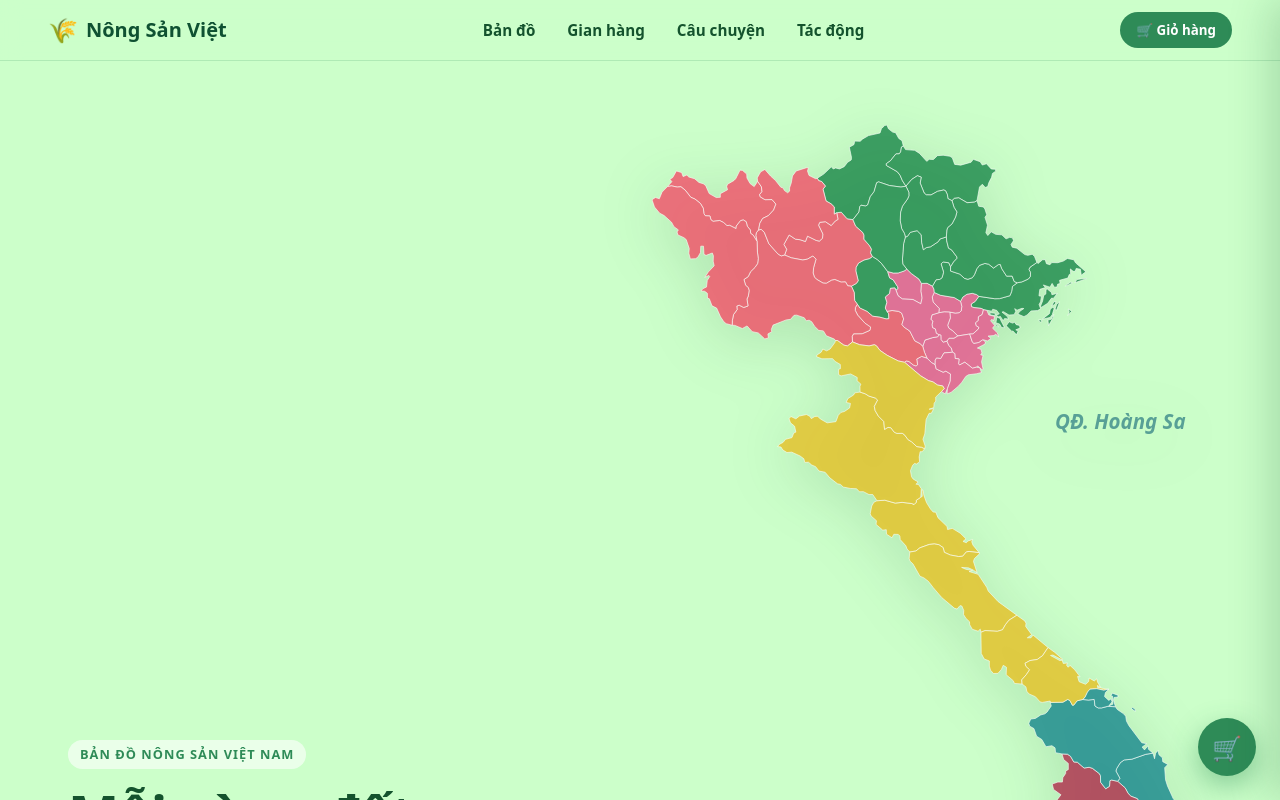
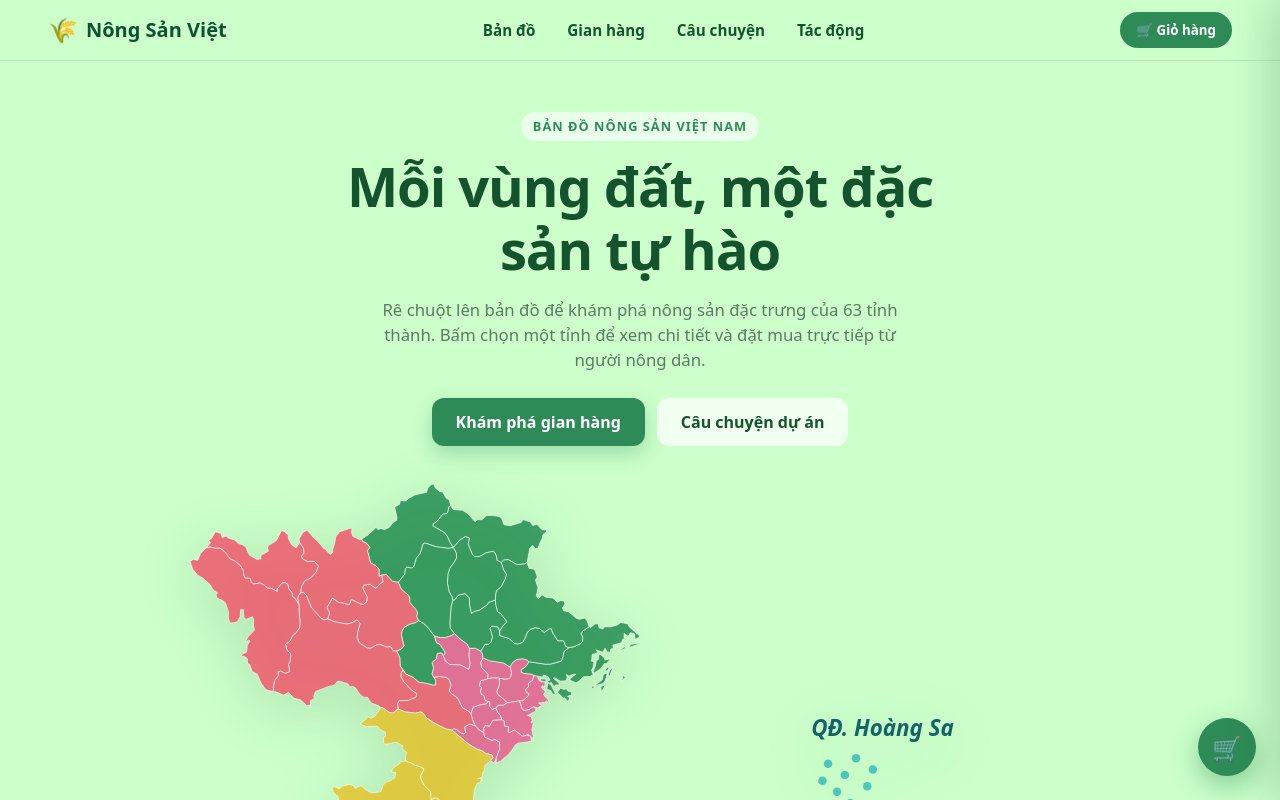
Before and after one commit to TalJa1/VNCom_Map, a React (Vite) app: page / in a window 1280 px wide. Shown: the top 800 px of the page. Built offline with nearby package versions, Linux system fonts and the light colour scheme.

Commit message:
Refactor hero section layout and enhance VietnamMap component with interactive features

```diff
--- a/src/App.css
+++ b/src/App.css
@@ -84,13 +84,23 @@
 
 /* ---------- HERO / MAP ---------- */
 .hero {
-  display: grid;
-  grid-template-columns: 1fr 1.05fr;
-  gap: clamp(24px, 4vw, 56px);
+  display: flex;
+  flex-direction: column;
   align-items: center;
-  max-width: 1240px;
+  max-width: 1400px;
   margin: 0 auto;
-  padding: clamp(28px, 5vw, 64px) clamp(16px, 4vw, 48px);
+  padding: clamp(28px, 4vw, 56px) clamp(16px, 4vw, 48px) 0;
+}
+
+.hero__banner {
+  text-align: center;
+  max-width: 680px;
+  margin-bottom: clamp(20px, 3vw, 40px);
+}
+
+.hero__map {
+  width: 100%;
+  max-width: 900px;
 }
 
 .hero__eyebrow,
@@ -117,7 +127,8 @@
 .hero__sub {
   font-size: 1.05rem;
   color: var(--muted);
-  max-width: 460px;
+  max-width: 540px;
+  margin-inline: auto;
   margin-bottom: 26px;
 }
 
@@ -125,6 +136,7 @@
   display: flex;
   flex-wrap: wrap;
   gap: 12px;
+  justify-content: center;
 }
 
 .btn {
@@ -149,11 +161,6 @@
 }
 .btn--ghost:hover { background: #fff; }
 
-.hero__map {
-  display: grid;
-  grid-template-columns: 1fr;
-  gap: 22px;
-}
 
 /* ---------- SECTIONS ---------- */
 .section {
@@ -345,14 +352,6 @@
 
 /* ---------- RESPONSIVE ---------- */
 @media (max-width: 900px) {
-  .hero {
-    grid-template-columns: 1fr;
-  }
-  .hero__intro {
-    text-align: center;
-  }
-  .hero__sub { margin-inline: auto; }
-  .hero__actions { justify-content: center; }
   .story {
     grid-template-columns: 1fr;
   }
--- a/src/App.tsx
+++ b/src/App.tsx
@@ -1,6 +1,5 @@
 import { useCallback, useRef, useState } from 'react'
 import VietnamMap from './components/VietnamMap'
-import ProvincePanel from './components/ProvincePanel'
 import Marketplace from './components/Marketplace'
 import CartDrawer, { type CartItem } from './components/CartDrawer'
 import type { Product } from './data/products'
@@ -75,10 +74,10 @@ function App() {
 
       {/* ---------- HOME / MAP ---------- */}
       <section id="home" className="hero">
-        <div className="hero__intro">
+        <div className="hero__banner">
           <span className="hero__eyebrow">Bản đồ nông sản Việt Nam</span>
           <h1 className="hero__title">
-            Mỗi vùng đất, <br />một đặc sản tự hào
+            Mỗi vùng đất, một đặc sản tự hào
           </h1>
           <p className="hero__sub">
             Rê chuột lên bản đồ để khám phá nông sản đặc trưng của 63 tỉnh thành.
@@ -95,13 +94,11 @@ function App() {
         </div>
 
         <div className="hero__map">
-          <VietnamMap onSelect={setSelectedKey} selectedKey={selectedKey} />
-          <div className="hero__panel">
-            <ProvincePanel
-              selectedKey={selectedKey}
-              onViewProducts={handleViewProducts}
-            />
-          </div>
+          <VietnamMap
+            onSelect={setSelectedKey}
+            selectedKey={selectedKey}
+            onViewProducts={handleViewProducts}
+          />
         </div>
       </section>
 
--- a/src/components/VietnamMap.css
+++ b/src/components/VietnamMap.css
@@ -1,7 +1,6 @@
 .vnmap-wrap {
   position: relative;
   width: 100%;
-  max-width: 560px;
   margin: 0 auto;
 }
 
@@ -42,6 +41,19 @@
   font-style: italic;
   pointer-events: none;
   opacity: 0.65;
+}
+
+.vnmap-archipelago circle {
+  fill: #1bacb6;
+  opacity: 0.7;
+}
+
+.vnmap-archipelago text {
+  fill: #14626a;
+  font-size: 200px;
+  font-weight: 800;
+  font-style: italic;
+  pointer-events: none;
 }
 
 .vnmap-tooltip {
@@ -109,6 +121,113 @@
   font-weight: 600;
 }
 
+/* ---------- Click overlay panel ---------- */
+.vnmap-overlay {
+  position: absolute;
+  inset: 0;
+  z-index: 30;
+  display: flex;
+  align-items: center;
+  justify-content: center;
+  background: rgba(15, 40, 25, 0.25);
+  border-radius: 14px;
+  animation: vnmap-fade 0.15s ease;
+}
+
+@keyframes vnmap-fade {
+  from { opacity: 0; }
+  to { opacity: 1; }
+}
+
+.vnmap-panel {
+  position: relative;
+  background: rgba(255, 255, 255, 0.97);
+  border-radius: 20px;
+  padding: 26px 28px 28px;
+  box-shadow: 0 16px 40px rgba(16, 80, 40, 0.22);
+  border: 1px solid #e2f2e2;
+  max-width: 340px;
+  width: 90%;
+  backdrop-filter: blur(6px);
+  animation: vnmap-pop 0.18s ease;
+}
+
+.vnmap-panel__close {
+  position: absolute;
+  top: 12px;
+  right: 12px;
+  border: none;
+  background: #e6f7e6;
+  width: 28px;
+  height: 28px;
+  border-radius: 50%;
+  cursor: pointer;
+  font-size: 0.8rem;
+  color: #14532d;
+  display: flex;
+  align-items: center;
+  justify-content: center;
+}
+.vnmap-panel__close:hover {
+  background: #c5ecc5;
+}
+
+.vnmap-panel__region {
+  display: inline-block;
+  color: #fff;
+  font-size: 0.74rem;
+  font-weight: 700;
+  padding: 4px 12px;
+  border-radius: 999px;
+  letter-spacing: 0.02em;
+}
+
+.vnmap-panel__name {
+  margin: 10px 0 4px;
+  font-size: 1.5rem;
+  color: #0f5132;
+}
+
+.vnmap-panel__label {
+  margin: 8px 0 6px;
+  font-size: 0.72rem;
+  text-transform: uppercase;
+  letter-spacing: 0.06em;
+  color: #2e8b57;
+  font-weight: 700;
+}
+
+.vnmap-panel__chips {
+  display: flex;
+  flex-wrap: wrap;
+  gap: 6px;
+  margin-bottom: 18px;
+}
+
+.vnmap-panel__chip {
+  background: #e6f7e6;
+  color: #14532d;
+  border-radius: 10px;
+  padding: 5px 11px;
+  font-size: 0.85rem;
+  font-weight: 600;
+}
+
+.vnmap-panel__cta {
+  width: 100%;
+  border: none;
+  background: #2e8b57;
+  color: #fff;
+  padding: 12px 20px;
+  border-radius: 12px;
+  font-weight: 700;
+  font-size: 0.95rem;
+  cursor: pointer;
+  transition: background 0.15s, transform 0.1s;
+}
+.vnmap-panel__cta:hover { background: #14532d; }
+.vnmap-panel__cta:active { transform: scale(0.97); }
+
 .vnmap-legend {
   display: flex;
   flex-wrap: wrap;
--- a/src/components/VietnamMap.tsx
+++ b/src/components/VietnamMap.tsx
@@ -1,11 +1,13 @@
 import { useState, useRef, useMemo, type MouseEvent } from 'react'
 import { vietnamMap } from '../data/vietnamMap'
 import { PROVINCES, REGIONS } from '../data/provinces'
+import { PRODUCTS } from '../data/products'
 import './VietnamMap.css'
 
 interface VietnamMapProps {
-  onSelect: (key: string) => void
+  onSelect: (key: string | null) => void
   selectedKey: string | null
+  onViewProducts: (key: string) => void
 }
 
 interface HoverState {
@@ -14,13 +16,17 @@ interface HoverState {
   y: number
 }
 
-export default function VietnamMap({ onSelect, selectedKey }: VietnamMapProps) {
+export default function VietnamMap({ onSelect, selectedKey, onViewProducts }: VietnamMapProps) {
   const [hover, setHover] = useState<HoverState | null>(null)
   const wrapRef = useRef<HTMLDivElement>(null)
 
   const hovered = hover ? PROVINCES[hover.key] : undefined
+  const selected = selectedKey ? PROVINCES[selectedKey] : undefined
+  const selectedRegion = selected ? REGIONS[selected.region] : undefined
+  const selectedProductCount = selectedKey
+    ? PRODUCTS.filter((p) => p.provinceKey === selectedKey).length
+    : 0
 
-  // Regions present on the map, for the legend.
   const legend = useMemo(() => Object.values(REGIONS), [])
 
   const handleMove = (e: MouseEvent, key: string) => {
@@ -33,7 +39,7 @@ export default function VietnamMap({ onSelect, selectedKey }: VietnamMapProps) {
     <div className="vnmap-wrap" ref={wrapRef}>
       <svg
         className="vnmap-svg"
-        viewBox={`0 0 ${vietnamMap.width} ${vietnamMap.height}`}
+        viewBox={`0 0 ${vietnamMap.width * 1.55} ${vietnamMap.height}`}
         role="img"
         aria-label="Bản đồ nông sản Việt Nam"
       >
@@ -68,15 +74,31 @@ export default function VietnamMap({ onSelect, selectedKey }: VietnamMapProps) {
           )
         })}
 
-        {/* Paracel & Spratly labels — Vietnam's seas */}
-        <text className="vnmap-sea" x={vietnamMap.width * 0.72} y={vietnamMap.height * 0.26}>
-          QĐ. Hoàng Sa
-        </text>
-        <text className="vnmap-sea" x={vietnamMap.width * 0.78} y={vietnamMap.height * 0.62}>
-          QĐ. Trường Sa
-        </text>
+        {/* Hoàng Sa */}
+        <g className="vnmap-archipelago">
+          {[
+            [5700, 2500], [5850, 2600], [5950, 2450], [6050, 2700],
+            [5780, 2750], [5900, 2850], [6100, 2550], [5650, 2650],
+          ].map(([cx, cy], i) => (
+            <circle key={`hs${i}`} cx={cx} cy={cy} r={38} />
+          ))}
+          <text x={5550} y={2250}>QĐ. Hoàng Sa</text>
+        </g>
+
+        {/* Trường Sa */}
+        <g className="vnmap-archipelago">
+          {[
+            [6200, 6200], [6350, 6350], [6500, 6500], [6100, 6450],
+            [6400, 6700], [6250, 6850], [6550, 6300], [6150, 6650],
+            [6450, 6100], [6300, 6550],
+          ].map(([cx, cy], i) => (
+            <circle key={`ts${i}`} cx={cx} cy={cy} r={38} />
+          ))}
+          <text x={6050} y={5950}>QĐ. Trường Sa</text>
+        </g>
       </svg>
 
+      {/* Hover tooltip */}
       {hovered && hover && (
         <div
           className="vnmap-tooltip"
@@ -96,6 +118,30 @@ export default function VietnamMap({ onSelect, selectedKey }: VietnamMapProps) {
         </div>
       )}
 
+      {/* Click overlay panel */}
+      {selected && selectedKey && (
+        <div className="vnmap-overlay" onClick={() => onSelect(null)}>
+          <div className="vnmap-panel" onClick={(e) => e.stopPropagation()}>
+            <button className="vnmap-panel__close" onClick={() => onSelect(null)} aria-label="Đóng">✕</button>
+            <span className="vnmap-panel__region" style={{ background: selectedRegion?.color }}>
+              {selectedRegion?.name}
+            </span>
+            <h3 className="vnmap-panel__name">{selected.name}</h3>
+            <p className="vnmap-panel__label">Nông sản đặc trưng</p>
+            <div className="vnmap-panel__chips">
+              {selected.nongsan.map((n) => (
+                <span key={n} className="vnmap-panel__chip">🌱 {n}</span>
+              ))}
+            </div>
+            <button className="vnmap-panel__cta" onClick={() => onViewProducts(selectedKey)}>
+              {selectedProductCount > 0
+                ? `Xem ${selectedProductCount} sản phẩm đang bán →`
+                : 'Xem gian hàng nông sản →'}
+            </button>
+          </div>
+        </div>
+      )}
+
       <div className="vnmap-legend">
         {legend.map((r) => (
           <span key={r.id} className="vnmap-legend__item">
```
